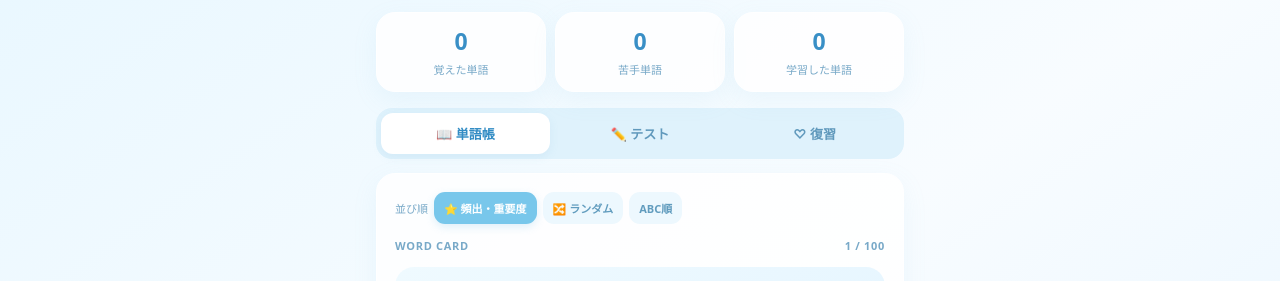
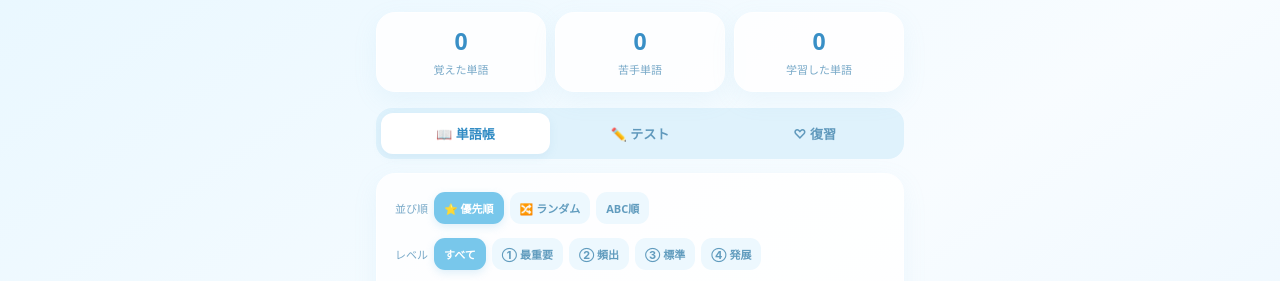
Before and after one commit to oyu83911/aqua-vocab, a plain HTML site: page index.html in a window 1280 px wide. Shown: the part 99-380 px from the top of the page. Drawn offline with Linux system fonts and the light colour scheme.

Commit message:
Add level selector controls

```diff
--- a/index.html
+++ b/index.html
@@ -156,7 +156,7 @@ function renderStats(){$("#knownCount").textContent=state.known.length;$("#misse
 function setMode(m){mode=m;document.querySelectorAll(".tabs button").forEach(b=>b.classList.toggle("active",b.dataset.mode===m));render()}
 document.querySelectorAll(".tabs button").forEach(b=>b.addEventListener("click",()=>setMode(b.dataset.mode)));
 function current(){return words[currentIndex()]}
-function sortHTML(){return `<div class="sortbar"><span>並び順</span><button data-sort="freq" class="${sortMode==='freq'?'selected':''}">⭐ 頻出・重要度</button><button data-sort="random" class="${sortMode==='random'?'selected':''}">🔀 ランダム</button><button data-sort="abc" class="${sortMode==='abc'?'selected':''}">ABC順</button></div>`}
+function sortHTML(){return `<div class="sortbar"><span>並び順</span><button data-sort="freq" class="${sortMode==='freq'?'selected':''}">⭐ 優先順</button><button data-sort="random" class="${sortMode==='random'?'selected':''}">🔀 ランダム</button><button data-sort="abc" class="${sortMode==='abc'?'selected':''}">ABC順</button></div><div class="sortbar"><span>レベル</span><button data-level="all" class="${levelFilter==='all'?'selected':''}">すべて</button><button data-level="1" class="${levelFilter==='1'?'selected':''}">① 最重要</button><button data-level="2" class="${levelFilter==='2'?'selected':''}">② 頻出</button><button data-level="3" class="${levelFilter==='3'?'selected':''}">③ 標準</button><button data-level="4" class="${levelFilter==='4'?'selected':''}">④ 発展</button></div>`}
 function visualHTML(w){
  const art={
   alleviate:`<path d="M42 73h56M70 45v56"/><path d="M54 54l32 32M86 54L54 86"/><path d="M112 40c12 9 18 19 18 30a18 18 0 0 1-36 0c0-11 7-21 18-30Z"/><path d="M145 54l7 7 14-17"/>`,
@@ -179,6 +179,7 @@ function reviewHTML(){if(!state.missed.length)return `<div class="empty"><div st
 function escapeHTML(s){return String(s).replace(/[&<>"']/g,c=>({"&":"&amp;","<":"&lt;",">":"&gt;",'"':"&quot;","'":"&#39;"}[c]))}
 function render(){renderStats();$("#content").innerHTML=mode==="cards"?cardHTML():mode==="quiz"?quizHTML():reviewHTML();
  document.querySelectorAll("[data-sort]").forEach(b=>b.onclick=()=>applySort(b.dataset.sort));
+ document.querySelectorAll("[data-level]").forEach(b=>b.onclick=()=>{levelFilter=b.dataset.level;applySort(sortMode)});
  if(mode==="cards"){$("#flipCard").onclick=()=>{flipped=!flipped;render()};$("#flipCard").onkeydown=e=>{if(e.key==="Enter"||e.key===" "){e.preventDefault();flipped=!flipped;render()}};$("#flip").onclick=()=>{flipped=!flipped;render()};$("#prev").onclick=()=>{if(index>0){index--;flipped=false;render()}};$("#next").onclick=next}
  if(mode==="quiz"){$("#answer")?.addEventListener("input",e=>answer=e.target.value);$("#check")?.addEventListener("click",check);$("#nextQuiz")?.addEventListener("click",next)}
  if(mode==="review")document.querySelectorAll("[data-review]").forEach(b=>b.onclick=()=>{const id=Number(b.dataset.review);index=order.indexOf(id);if(index<0){applySort("freq");index=order.indexOf(id)}setMode("cards")})
```
